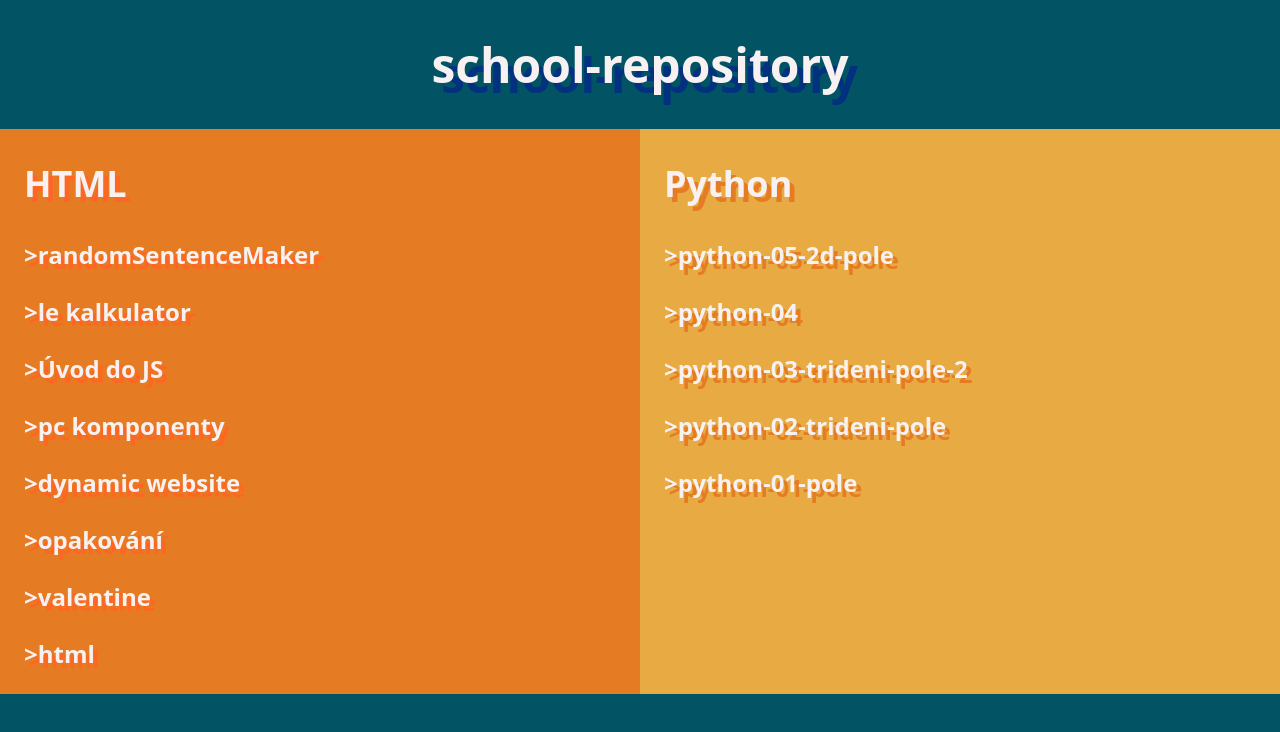
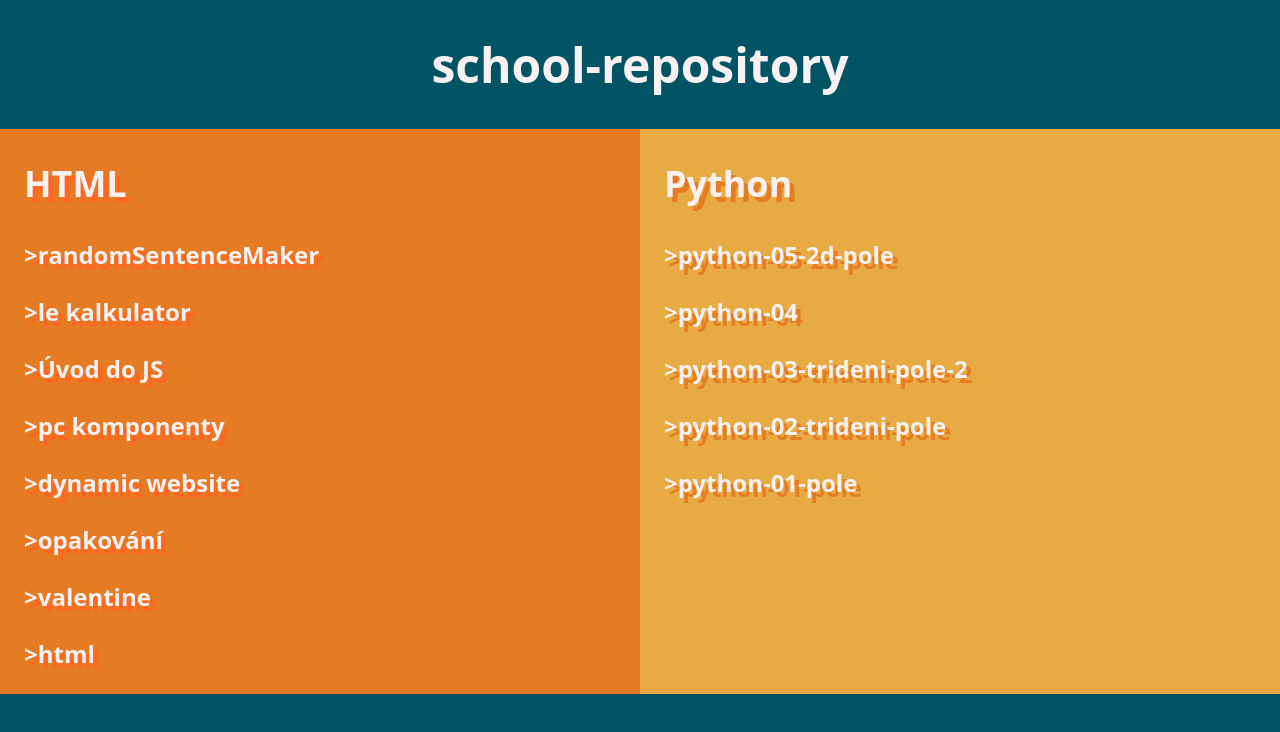
Before and after one commit to RngValue/school-repository, a plain HTML site: page index.html in a window 1280 px wide. Drawn offline with Linux system fonts and the light colour scheme.

Commit message:
Update style.css

```diff
--- a/style.css
+++ b/style.css
@@ -16,7 +16,6 @@ a:hover {
 }
 h1 {
     text-align: center;
-    text-shadow: .2em .2em #02327f;
 }
 #holder {
     display: grid;
```
